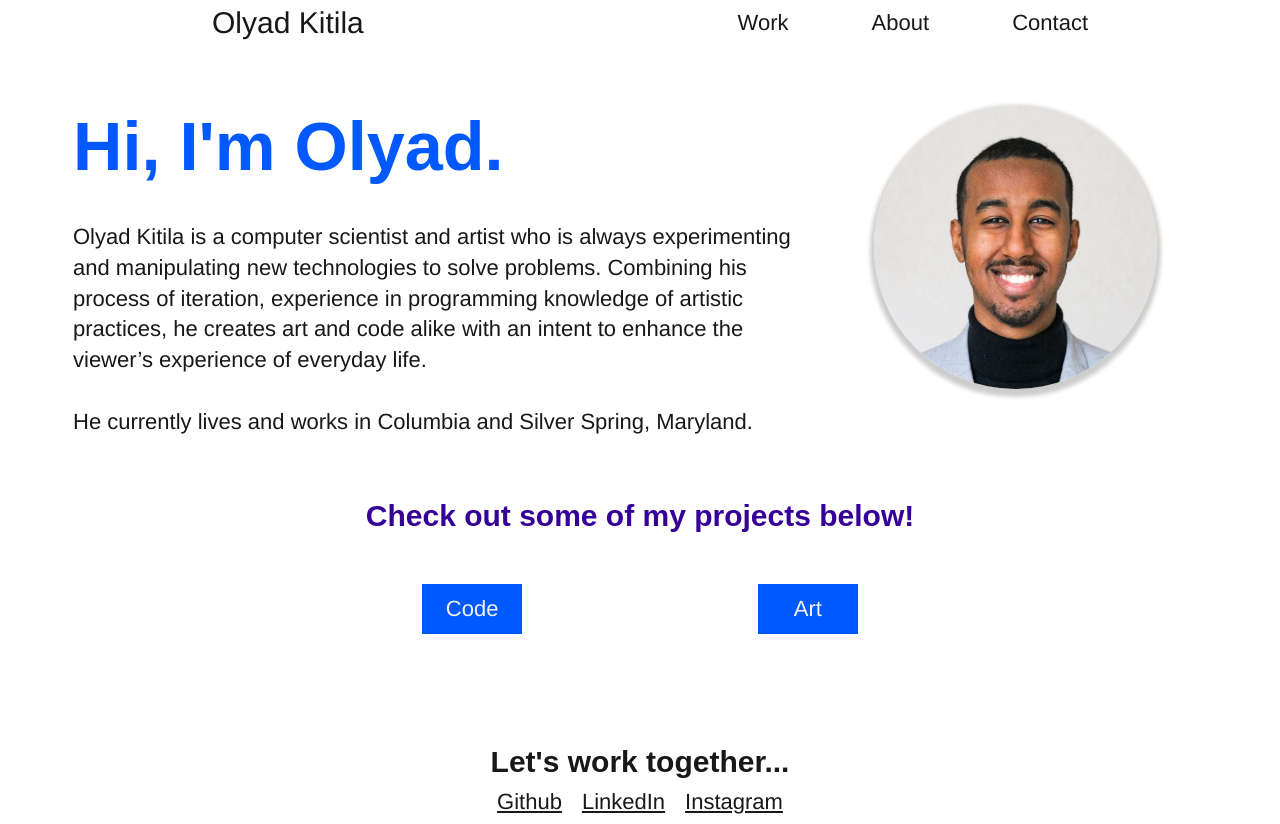
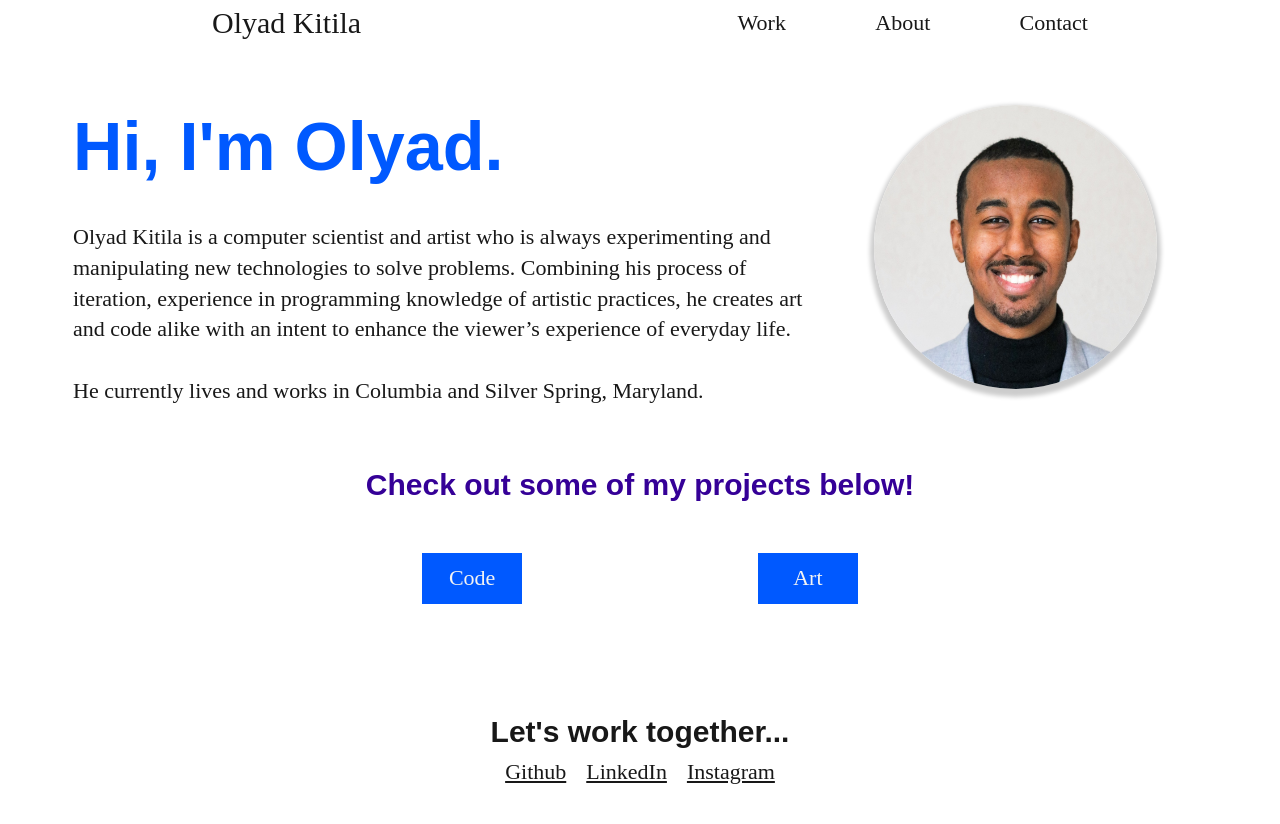
Before and after one commit to thymetime/Module-12-React, a React (Vite) app in the folder Portfolio/: page / in a window 1280 px wide. After the commit the page ends 800 px from the top, so only its background shows below. Built offline with nearby package versions, Linux system fonts and the light colour scheme.

Commit message:
testing auto deploy

```diff
--- a/Portfolio/src/App.css
+++ b/Portfolio/src/App.css
@@ -33,8 +33,8 @@ html {
 
 body,
 button {
-    font-family: 'Helvetica', sans-serif;
-    font-weight: 400;
+    font-family: 'Times New Roman', sans-serif;
+    font-weight: 200;
     color: var(--main-black);
     font-size: 2.2rem;
 }
```
